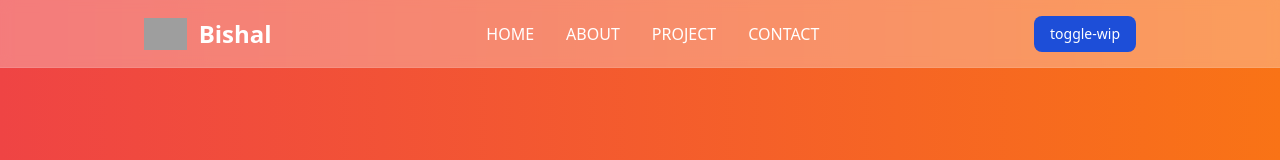
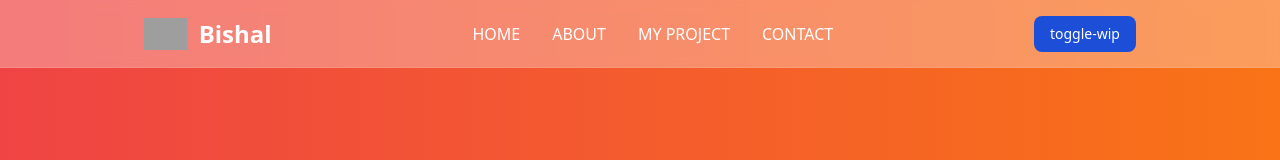
Before and after one commit to bisaalz/bishal-portfolio, a Next.js app: page / in a window 1280 px wide. Shown: the top 160 px of the page. Built offline with nearby package versions, Linux system fonts and the light colour scheme; grey boxes are pictures that could not be loaded.

Commit message:
some changes

```diff
--- a/src/app/globals.css
+++ b/src/app/globals.css
@@ -22,7 +22,7 @@
 
 .container
 {
-  @apply mx-auto w-[80%];
+  @apply mx-auto md:w-[80%] w-[95%];
 }
 
 /* scrollbar design */
--- a/src/components/navbar/Navbar.jsx
+++ b/src/components/navbar/Navbar.jsx
@@ -57,7 +57,7 @@
               <li>
                   <a
                     href="#"
-                    class="block py-2 pl-3 pr-4 text-white  rounded hover:bg-gray-100 md:hover:bg-transparent md:hover:text-blue-700 md:p-0 md:dark:hover:text-blue-500 dark:text-white dark:hover:bg-gray-700 dark:hover:text-white md:dark:hover:bg-transparent dark:border-gray-700"
+                    class="block py-2 pl-3 pr-4 text-white  rounded hover:bg-gray-100 md:hover:bg-transparent md:hover:text-[#F55F29] md:p-0 md:dark:hover:text-blue-500 dark:text-white dark:hover:bg-gray-700 dark:hover:text-white md:dark:hover:bg-transparent dark:border-gray-700"
                   >
                     HOME
                   </a>
@@ -65,7 +65,7 @@
                 <li>
                   <a
                     href="#"
-                    class="block py-2 pl-3 pr-4 text-white  rounded hover:bg-gray-100 md:hover:bg-transparent md:hover:text-blue-700 md:p-0 md:dark:hover:text-blue-500 dark:text-white dark:hover:bg-gray-700 dark:hover:text-white md:dark:hover:bg-transparent dark:border-gray-700"
+                    class="block py-2 pl-3 pr-4 text-white  rounded hover:bg-gray-100 md:hover:bg-transparent md:hover:text-[#F55F29] md:p-0 md:dark:hover:text-blue-500 dark:text-white dark:hover:bg-gray-700 dark:hover:text-white md:dark:hover:bg-transparent dark:border-gray-700"
                   >
                     ABOUT
                   </a>
@@ -73,15 +73,15 @@
                 <li>
                   <a
                     href="#"
-                    class="block py-2 pl-3 pr-4 text-white  rounded hover:bg-gray-100 md:hover:bg-transparent md:hover:text-blue-700 md:p-0 md:dark:hover:text-blue-500 dark:text-white dark:hover:bg-gray-700 dark:hover:text-white md:dark:hover:bg-transparent dark:border-gray-700"
+                    class="block py-2 pl-3 pr-4 text-white  rounded hover:bg-gray-100 md:hover:bg-transparent md:hover:text-[#F55F29] md:p-0 md:dark:hover:text-blue-500 dark:text-white dark:hover:bg-gray-700 dark:hover:text-white md:dark:hover:bg-transparent dark:border-gray-700"
                   >
-                    PROJECT
+                    MY PROJECT
                   </a>
                 </li>
                 <li>
                   <a
                     href="#"
-                    class="block py-2 pl-3 pr-4 text-white  rounded hover:bg-gray-100 md:hover:bg-transparent md:hover:text-blue-700 md:p-0 md:dark:hover:text-blue-500 dark:text-white dark:hover:bg-gray-700 dark:hover:text-white md:dark:hover:bg-transparent dark:border-gray-700"
+                    class="block py-2 pl-3 pr-4 text-white  rounded hover:bg-gray-100 md:hover:bg-transparent md:hover:text-[#F55F29] md:p-0 md:dark:hover:text-blue-500 dark:text-white dark:hover:bg-gray-700 dark:hover:text-white md:dark:hover:bg-transparent dark:border-gray-700"
                   >
                     CONTACT
                   </a>
```
